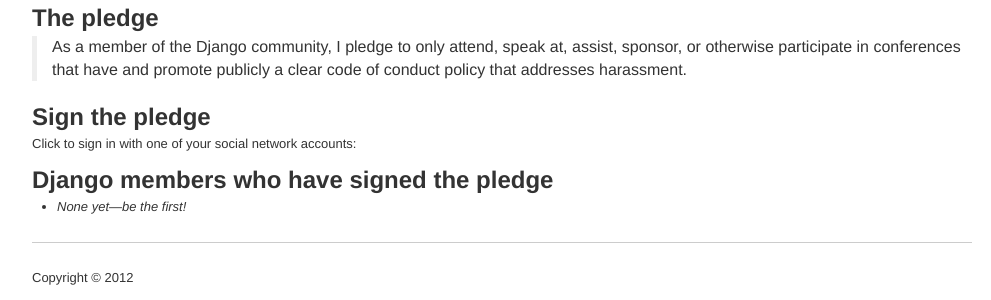
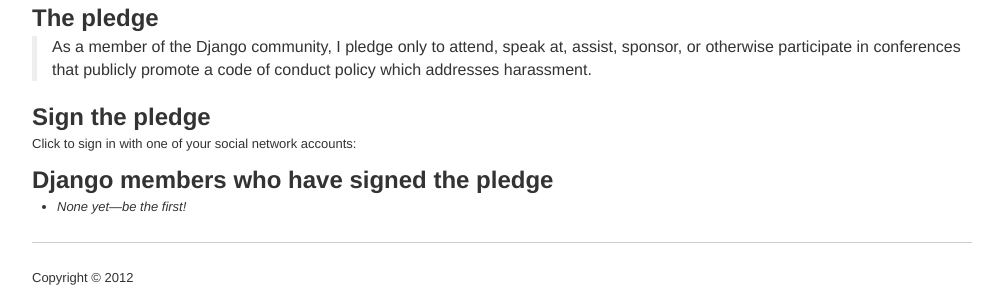
Before and after one commit to paulsmith/letsgetlouder, a Django app: page / in a window 1280 px wide. Shown: the part 36-336 px from the top of the page, without its empty margins (138-1129 px from the left). Run offline with Django 3.2, Linux system fonts and the light colour scheme; data that the repository does not hold is empty; some libraries are stand-ins or nearby versions.

Commit message:
Wordsmith the pledge slightly

```diff
--- a/letsgetlouder/templates/pledge.html
+++ b/letsgetlouder/templates/pledge.html
@@ -1,6 +1,5 @@
 <blockquote id="pledge">
-    <p>As a member of the Django community, I pledge to only attend, speak at,
-	assist, sponsor, or otherwise participate in conferences that have and
-	promote publicly a clear code of conduct policy that addresses
-	harassment.</p>
+    <p>As a member of the Django community, I pledge only to attend, speak at,
+	assist, sponsor, or otherwise participate in conferences that publicly
+	promote a code of conduct policy which addresses harassment.</p>
 </blockquote>
```
